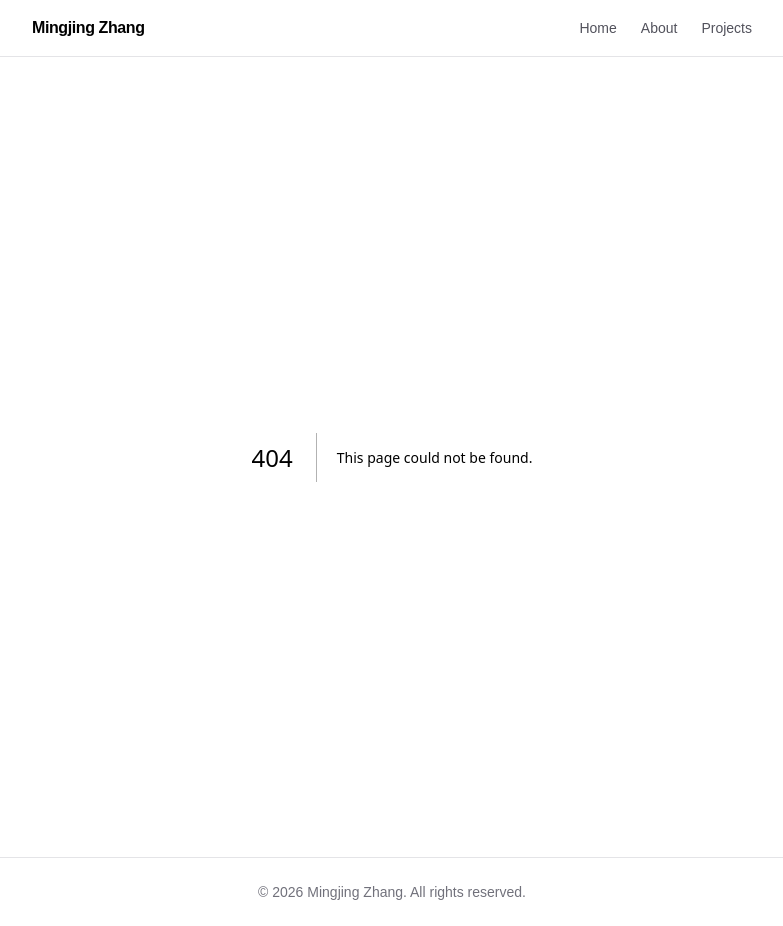
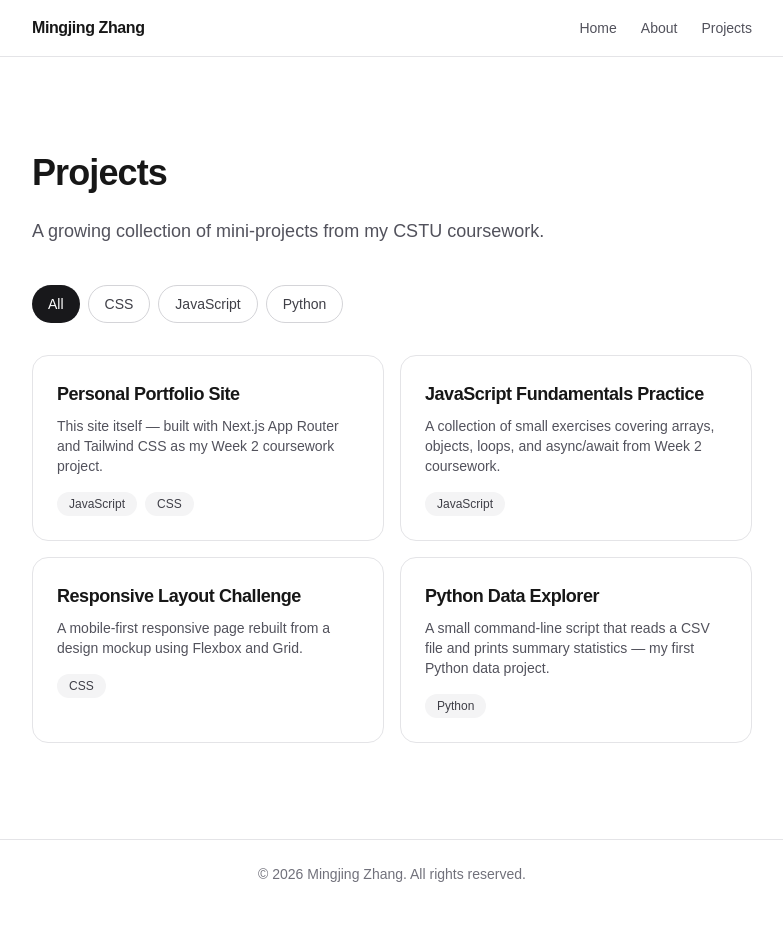
Before and after one commit to mingjing-zhang/week-02-portfolio, a Next.js app: page /projects in a window 1280 px wide. Before the commit this address had no page. Shown: the whole page, without its empty margins (248-1031 px from the left). Built offline with nearby package versions, Linux system fonts and the light colour scheme.

Commit message:
Add Projects page with useState filter and project cards

```diff
--- /dev/null
+++ b/app/projects/page.tsx
@@ -0,0 +1,109 @@
+"use client";
+
+import { useState } from "react";
+
+type Project = {
+  id: number;
+  title: string;
+  description: string;
+  tags: string[];
+};
+
+const projects: Project[] = [
+  {
+    id: 1,
+    title: "Personal Portfolio Site",
+    description:
+      "This site itself — built with Next.js App Router and Tailwind CSS as my Week 2 coursework project.",
+    tags: ["JavaScript", "CSS"],
+  },
+  {
+    id: 2,
+    title: "JavaScript Fundamentals Practice",
+    description:
+      "A collection of small exercises covering arrays, objects, loops, and async/await from Week 2 coursework.",
+    tags: ["JavaScript"],
+  },
+  {
+    id: 3,
+    title: "Responsive Layout Challenge",
+    description:
+      "A mobile-first responsive page rebuilt from a design mockup using Flexbox and Grid.",
+    tags: ["CSS"],
+  },
+  {
+    id: 4,
+    title: "Python Data Explorer",
+    description:
+      "A small command-line script that reads a CSV file and prints summary statistics — my first Python data project.",
+    tags: ["Python"],
+  },
+];
+
+const allTags = Array.from(new Set(projects.flatMap((p) => p.tags))).sort();
+const filters = ["All", ...allTags];
+
+export default function Projects() {
+  const [activeFilter, setActiveFilter] = useState("All");
+
+  const visibleProjects =
+    activeFilter === "All"
+      ? projects
+      : projects.filter((p) => p.tags.includes(activeFilter));
+
+  return (
+    <section className="mx-auto max-w-3xl px-6 py-24">
+      <h1 className="text-4xl font-semibold tracking-tight">Projects</h1>
+      <p className="mt-6 text-lg text-zinc-600">
+        A growing collection of mini-projects from my CSTU coursework.
+      </p>
+
+      <div className="mt-10 flex flex-wrap gap-2">
+        {filters.map((filter) => {
+          const isActive = activeFilter === filter;
+          return (
+            <button
+              key={filter}
+              onClick={() => setActiveFilter(filter)}
+              className={
+                isActive
+                  ? "rounded-full bg-zinc-900 px-4 py-2 text-sm text-white"
+                  : "rounded-full border border-zinc-300 px-4 py-2 text-sm text-zinc-700 transition-colors hover:bg-zinc-100"
+              }
+            >
+              {filter}
+            </button>
+          );
+        })}
+      </div>
+
+      <div className="mt-8 grid gap-4 sm:grid-cols-2">
+        {visibleProjects.map((project) => (
+          <article
+            key={project.id}
+            className="rounded-2xl border border-zinc-200 p-6"
+          >
+            <h2 className="text-lg font-semibold tracking-tight">
+              {project.title}
+            </h2>
+            <p className="mt-2 text-sm text-zinc-600">{project.description}</p>
+            <div className="mt-4 flex flex-wrap gap-2">
+              {project.tags.map((tag) => (
+                <span
+                  key={tag}
+                  className="rounded-full bg-zinc-100 px-3 py-1 text-xs text-zinc-700"
+                >
+                  {tag}
+                </span>
+              ))}
+            </div>
+          </article>
+        ))}
+      </div>
+
+      {visibleProjects.length === 0 && (
+        <p className="mt-8 text-zinc-500">No projects match this filter yet.</p>
+      )}
+    </section>
+  );
+}
```
